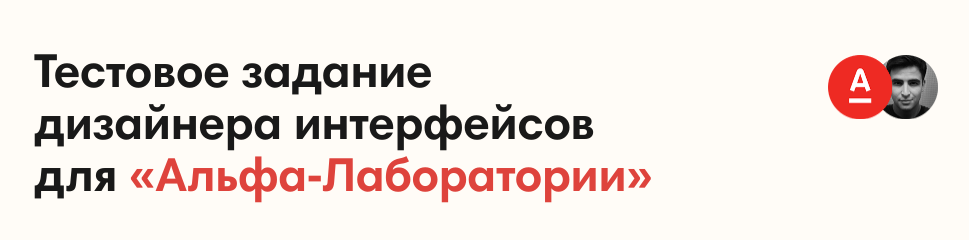
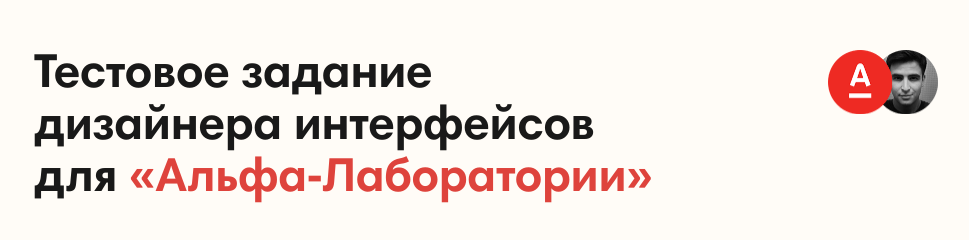
Before and after one commit to danielverdugo/alfa-mobila, a Jekyll site: the page built from index.md, in a window 1280 px wide. Shown: the top 240 px of the page, without its empty margins (154-1123 px from the left). Built offline with Jekyll 4.4.1, drawn with Linux system fonts in a browser that asks for light colours; comment, search, counter and statistics services are not loaded.

Commit message:
-_____________-

```diff
--- a/_layouts/index.html
+++ b/_layouts/index.html
@@ -18,7 +18,7 @@
 <main class="grid" style="visibility:hidden">
   <div class="unit whole hidden only-on-mobiles" style="margin-top:-2px;margin-bottom:48px"><div class="logo" style="margin-left:0!important"></div></div>
   <div class="unit three-fourths"><h1>Тестовое задание<br>дизайнера интерфейсов<br>для&nbsp;<span>«Альфа-Лаборатории»</span></h1></div>
-  <div class="unit one-fourth align-right hide-on-mobiles" style="padding-top:5px"><div class="logo"></div></div>
+  <div class="unit one-fourth align-right hide-on-mobiles"><div class="logo"></div></div>
   <div class="space unit whole"></div>
   <div class="unit two-thirds gutter">
     <h2>Задача</h2>
```
